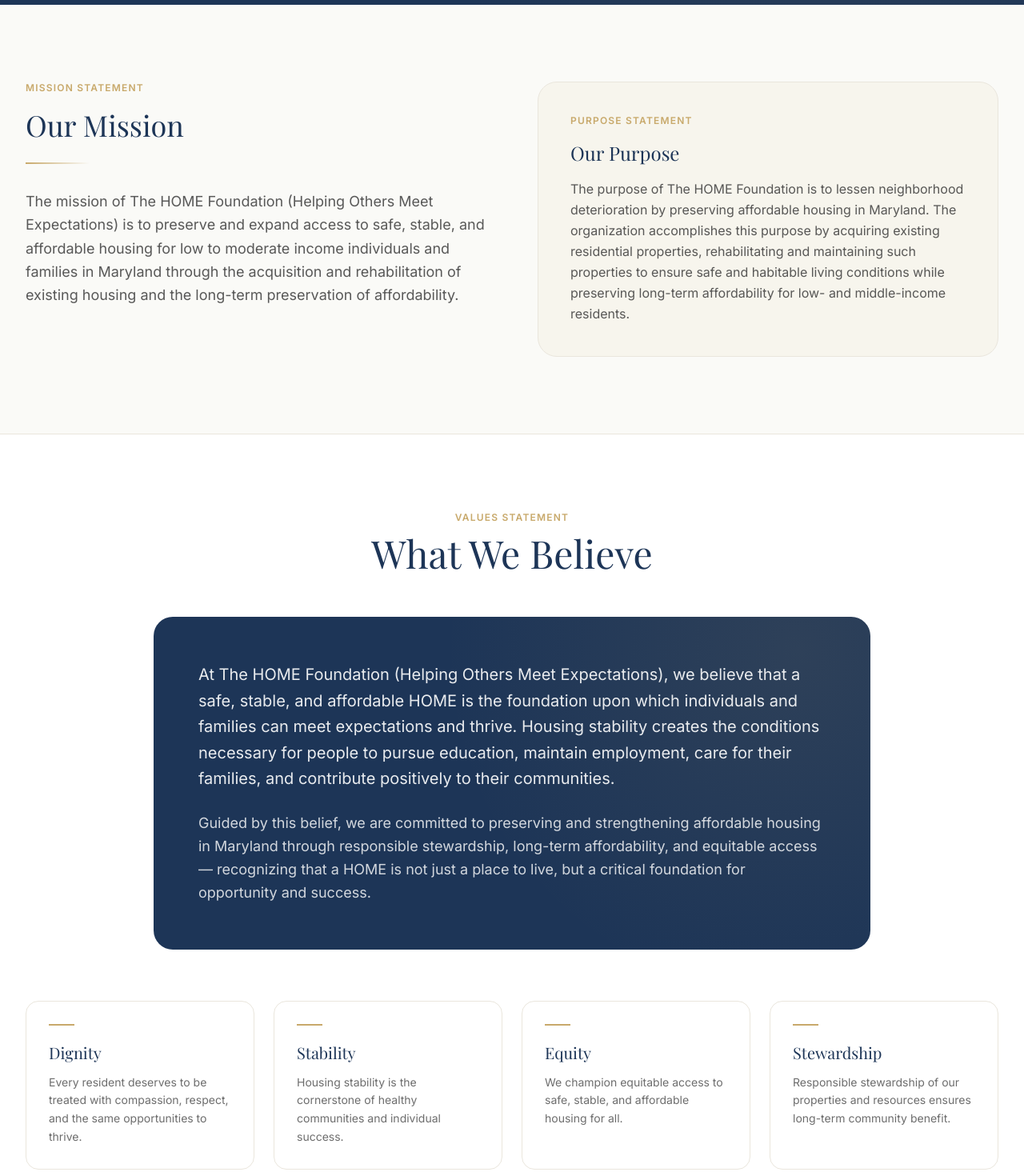
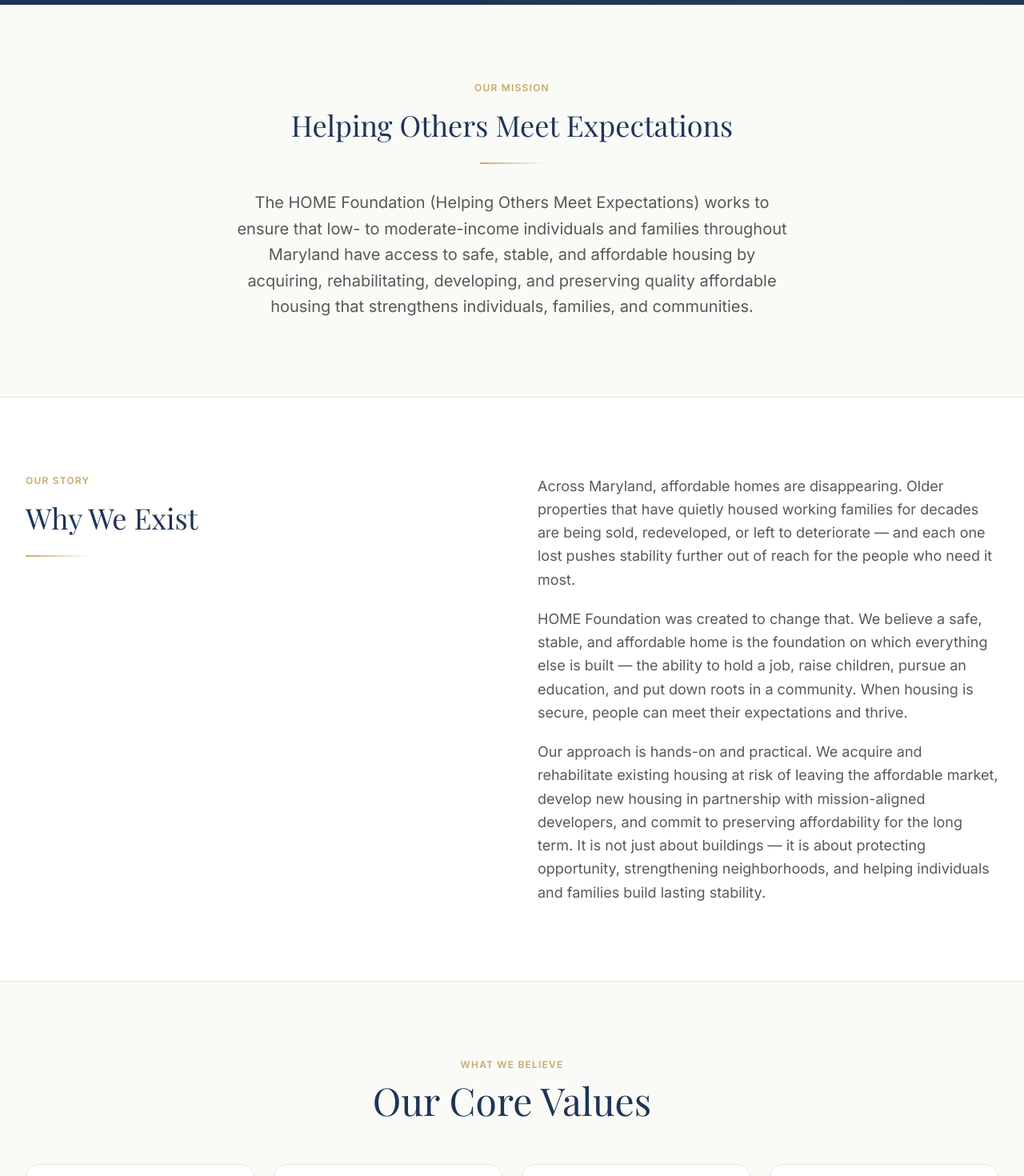
Before and after one commit to shadowapp-pixel/home-foundation, a Next.js app: page /about in a window 1280 px wide. Shown: the part 400-1870 px from the top of the page at 80% size. Built offline with nearby package versions, Linux system fonts and the light colour scheme; a web font is replaced by a local one.

Commit message:
About: unify mission, add Why We Exist story, remove Purpose

```diff
--- a/src/app/about/page.tsx
+++ b/src/app/about/page.tsx
@@ -4,7 +4,7 @@
 export const metadata = {
   title: "About | HOME Foundation",
   description:
-    "Learn about HOME Foundation's mission, purpose, and values — dedicated to preserving affordable housing in Maryland.",
+    "Learn about HOME Foundation — our mission, our story, and the values behind our work preserving and developing affordable housing in Maryland.",
 };
 
 export default function AboutPage() {
@@ -34,36 +34,49 @@
 
       {/* Mission */}
       <section className="py-24 bg-[#FAFAF7]">
+        <div className="max-w-3xl mx-auto px-6 lg:px-8 text-center">
+          <p className="text-[#C8A96B] text-xs font-semibold tracking-widest uppercase mb-4">
+            Our Mission
+          </p>
+          <h2
+            className="text-3xl lg:text-4xl text-[#1D3557] leading-tight mb-6"
+            style={{ fontFamily: "var(--font-playfair)" }}
+          >
+            Helping Others Meet Expectations
+          </h2>
+          <div className="h-0.5 w-20 bg-gradient-to-r from-[#C8A96B] to-transparent mb-8 mx-auto" />
+          <p className="text-[#2F2F2F]/80 text-lg lg:text-xl leading-relaxed">
+            The HOME Foundation (Helping Others Meet Expectations) works to ensure that low- to moderate-income individuals and families throughout Maryland have access to safe, stable, and affordable housing by acquiring, rehabilitating, developing, and preserving quality affordable housing that strengthens individuals, families, and communities.
+          </p>
+        </div>
+      </section>
+
+      {/* Our Story / Why We Exist */}
+      <section className="py-24 bg-white border-y border-[#EAE6DD]">
         <div className="max-w-7xl mx-auto px-6 lg:px-8">
           <div className="grid grid-cols-1 lg:grid-cols-2 gap-16 items-start">
             <div>
               <p className="text-[#C8A96B] text-xs font-semibold tracking-widest uppercase mb-4">
-                Mission Statement
+                Our Story
               </p>
               <h2
                 className="text-4xl text-[#1D3557] leading-tight mb-6"
                 style={{ fontFamily: "var(--font-playfair)" }}
               >
-                Our Mission
+                Why We Exist
               </h2>
               <div className="h-0.5 w-20 bg-gradient-to-r from-[#C8A96B] to-transparent mb-8" />
-              <p className="text-[#2F2F2F]/80 text-lg leading-relaxed">
-                The mission of The HOME Foundation (Helping Others Meet Expectations) is to preserve and expand access to safe, stable, and affordable housing for low to moderate income individuals and families in Maryland through the acquisition and rehabilitation of existing housing and the long-term preservation of affordability.
-              </p>
             </div>
 
-            <div className="bg-[rgba(220,201,163,0.12)] border border-[#EAE6DD] rounded-3xl p-10">
-              <p className="text-[#C8A96B] text-xs font-semibold tracking-widest uppercase mb-4">
-                Purpose Statement
+            <div className="space-y-5 text-[#2F2F2F]/80 text-lg leading-relaxed">
+              <p>
+                Across Maryland, affordable homes are disappearing. Older properties that have quietly housed working families for decades are being sold, redeveloped, or left to deteriorate — and each one lost pushes stability further out of reach for the people who need it most.
               </p>
-              <h3
-                className="text-2xl text-[#1D3557] mb-4"
-                style={{ fontFamily: "var(--font-playfair)" }}
-              >
-                Our Purpose
-              </h3>
-              <p className="text-[#2F2F2F]/80 leading-relaxed">
-                The purpose of The HOME Foundation is to lessen neighborhood deterioration by preserving affordable housing in Maryland. The organization accomplishes this purpose by acquiring existing residential properties, rehabilitating and maintaining such properties to ensure safe and habitable living conditions while preserving long-term affordability for low- and middle-income residents.
+              <p>
+                HOME Foundation was created to change that. We believe a safe, stable, and affordable home is the foundation on which everything else is built — the ability to hold a job, raise children, pursue an education, and put down roots in a community. When housing is secure, people can meet their expectations and thrive.
+              </p>
+              <p>
+                Our approach is hands-on and practical. We acquire and rehabilitate existing housing at risk of leaving the affordable market, develop new housing in partnership with mission-aligned developers, and commit to preserving affordability for the long term. It is not just about buildings — it is about protecting opportunity, strengthening neighborhoods, and helping individuals and families build lasting stability.
               </p>
             </div>
           </div>
@@ -71,39 +84,21 @@
       </section>
 
       {/* Values */}
-      <section className="py-24 bg-white border-y border-[#EAE6DD]">
+      <section className="py-24 bg-[#FAFAF7]">
         <div className="max-w-7xl mx-auto px-6 lg:px-8">
           <div className="text-center mb-14">
             <p className="text-[#C8A96B] text-xs font-semibold tracking-widest uppercase mb-3">
-              Values Statement
+              What We Believe
             </p>
             <h2
               className="text-4xl lg:text-5xl text-[#1D3557] max-w-2xl mx-auto"
               style={{ fontFamily: "var(--font-playfair)" }}
             >
-              What We Believe
+              Our Core Values
             </h2>
           </div>
 
-          <div className="max-w-4xl mx-auto">
-            <div className="bg-[#1D3557] rounded-3xl p-10 lg:p-14 text-white relative overflow-hidden">
-              <div
-                className="absolute inset-0 opacity-10"
-                style={{
-                  backgroundImage:
-                    "radial-gradient(circle at 90% 10%, #C8A96B 0%, transparent 50%)",
-                }}
-              />
-              <p className="relative z-10 text-lg lg:text-xl leading-relaxed text-white/90">
-                At The HOME Foundation (Helping Others Meet Expectations), we believe that a safe, stable, and affordable HOME is the foundation upon which individuals and families can meet expectations and thrive. Housing stability creates the conditions necessary for people to pursue education, maintain employment, care for their families, and contribute positively to their communities.
-              </p>
-              <p className="relative z-10 text-lg leading-relaxed text-white/80 mt-6">
-                Guided by this belief, we are committed to preserving and strengthening affordable housing in Maryland through responsible stewardship, long-term affordability, and equitable access — recognizing that a HOME is not just a place to live, but a critical foundation for opportunity and success.
-              </p>
-            </div>
-          </div>
-
-          <div className="grid grid-cols-1 sm:grid-cols-2 lg:grid-cols-4 gap-6 mt-16">
+          <div className="grid grid-cols-1 sm:grid-cols-2 lg:grid-cols-4 gap-6">
             {[
               {
                 label: "Dignity",
@@ -124,7 +119,7 @@
             ].map((val) => (
               <div
                 key={val.label}
-                className="p-7 rounded-2xl border border-[#EAE6DD] hover:border-[#C8A96B] transition-all group"
+                className="p-7 rounded-2xl bg-white border border-[#EAE6DD] hover:border-[#C8A96B] transition-all group"
               >
                 <div className="w-8 h-0.5 bg-[#C8A96B] mb-5 group-hover:w-16 transition-all duration-500" />
                 <h3
@@ -162,9 +157,9 @@
             </Link>
             <Link
               href="/contact"
-              className="px-8 py-4 border border-[#1D3557] text-[#1D3557] rounded-full hover:bg-[#1D3557] hover:text-white transition-all duration-300"
+              className="inline-flex items-center gap-2 px-8 py-4 border border-[#1D3557]/20 text-[#1D3557] rounded-full hover:border-[#C8A96B] transition-all duration-300"
             >
-              Contact Us
+              Get in Touch
             </Link>
           </div>
         </div>
```
